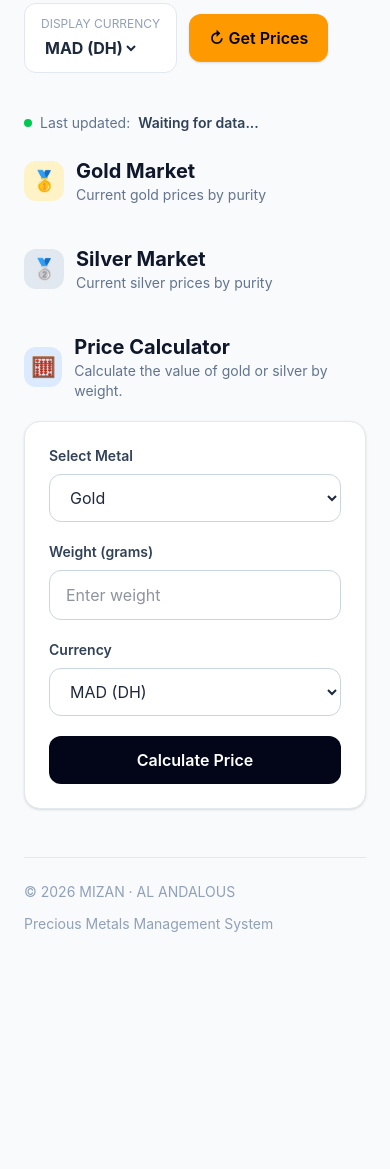
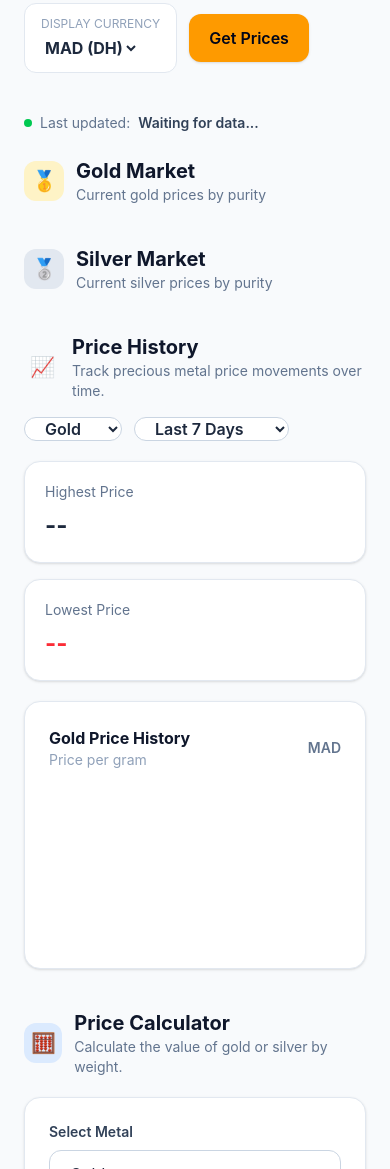
Before and after one commit to reda711/Mizan, a website: page index.html in a window 390 px wide. Shown: the part 341-1510 px from the top of the page. Before the commit the page ends 1315 px from the top, so only its background shows below. Drawn offline with Linux system fonts and the light colour scheme.

Commit message:
feat:highest/lowest

```diff
--- a/index.html
+++ b/index.html
@@ -69,7 +69,7 @@
             id="refresh"
             class="bg-amber-500 hover:bg-amber-600 text-slate-950 font-semibold px-5 py-3 rounded-xl shadow-sm transition duration-200 flex items-center gap-2"
           >
-            ↻ Get Prices
+            Get Prices
           </button>
         </div>
       </section>
@@ -117,6 +117,88 @@
 
         <div id="silverdashboard" class=""></div>
       </section>
+
+<!-- Price History -->
+<section class="mb-10">
+  <div class="flex flex-col sm:flex-row justify-between sm:items-center gap-4 mb-5">
+    <div class="flex items-center gap-3">
+      <div class="w-10 h-10 bg-purple-100 rounded-xl flex items-center justify-center text-xl">
+        📈
+      </div>
+
+      <div>
+        <h3 class="text-xl font-bold text-slate-900">Price History</h3>
+        <p class="text-sm text-slate-500">
+          Track precious metal price movements over time.
+        </p>
+      </div>
+    </div>
+
+    <div class="flex gap-3">
+      <select
+        id="history-metal"
+        class="border border-slate-300 rounded-xl px-4 py-2 bg-white font-semibold outline-none focus:ring-2 focus:ring-amber-500"
+      >
+        <option value="gold">Gold</option>
+        <option value="silver">Silver</option>
+      </select>
+
+      <select
+        id="history-period"
+        class="border border-slate-300 rounded-xl px-4 py-2 bg-white font-semibold outline-none focus:ring-2 focus:ring-amber-500"
+      >
+        <option value="7">Last 7 Days</option>
+        <option value="30">Last 30 Days</option>
+      </select>
+    </div>
+  </div>
+
+  <!-- Statistics -->
+  <div class="grid grid-cols-1 sm:grid-cols-3 gap-4 mb-5">
+
+    <div class="bg-white border border-slate-200 rounded-2xl p-5 shadow-sm">
+      <p class="text-sm text-slate-500 mb-2">Highest Price</p>
+      <p id="history-highest" class="text-2xl font-bold text-green-600">
+        --
+      </p>
+    </div>
+
+    <div class="bg-white border border-slate-200 rounded-2xl p-5 shadow-sm">
+      <p class="text-sm text-slate-500 mb-2">Lowest Price</p>
+      <p id="history-lowest" class="text-2xl font-bold text-red-500">
+        --
+      </p>
+    </div>
+  </div>
+
+  <!-- Chart -->
+  <div class="bg-white border border-slate-200 rounded-2xl p-6 shadow-sm">
+
+    <div class="flex justify-between items-center mb-6">
+      <div>
+        <h4 id="history-chart-title" class="font-bold text-slate-900">
+          Gold Price History
+        </h4>
+        <p class="text-sm text-slate-400">
+          Price per gram
+        </p>
+      </div>
+
+      <span
+        id="history-currency"
+        class="text-sm font-semibold text-slate-500"
+      >
+        MAD
+      </span>
+    </div>
+
+    <div class="relative w-full h-72">
+      <canvas id="history-chart"></canvas>
+    </div>
+
+  </div>
+</section>
+
       <!-- Metal Price Calculator -->
       <section class="mb-10">
         <div class="flex items-center gap-3 mb-5">
--- a/main.js
+++ b/main.js
@@ -1,6 +1,4 @@
-// https://xaus.com/api/v1/history
 const select = document.getElementById("currency");
-const savedselect = localStorage.getItem("select")
 const refresh = document.getElementById("refresh");
 const golddashboard = document.getElementById("golddashboard");
 const silverdashboard = document.getElementById("silverdashboard");
@@ -14,6 +12,8 @@ const calculatediv = document.getElementById("calculation-result");
 const metaltype = document.getElementById("metal-type");
 const welcome = document.getElementById("date");
 const calculatecurrency = document.getElementById("calculator-currency");
+const lowest = document.getElementById("history-lowest")
+const highest = document.getElementById("history-highest")
 const today = new Date();
 const formattedDate = today.toLocaleDateString("en-GB", {
   weekday: "long",
@@ -42,7 +42,6 @@ async function getgoldprice(currency) {
 
     return price;
   } catch (error) {
-    console.error(error);
     throw error;
   }
 }
@@ -56,9 +55,11 @@ async function getsilverprice(currency) {
       throw new Error("Failed to fetch data from API");
     }
     const data = await response.json();
-
     const goldPricePergram = data.xau.price;
     const goldSilverRatio = data.gold_silver_ratio;
+    if (typeof goldSilverRatio !== "number" || !Number.isFinite(goldSilverRatio)) {
+      throw new Error("Invalid gold price");
+    }
 
     const silverPricePergram = goldPricePergram / goldSilverRatio;
     return silverPricePergram;
@@ -121,6 +122,7 @@ refresh.addEventListener("click", async () => {
     date = date.slice(0, 16).replace("T", " ");
     lastUpdated.textContent = `Last Updated on : ${date} GMT`;
   }
+  getgoldhistory()
 });
 
 calculatebtn.addEventListener("click", async () => {
@@ -167,3 +169,19 @@ calculatebtn.addEventListener("click", async () => {
     }
   }
 });
+
+async function getgoldhistory(){
+  try{
+  const res2 = await fetch("https://xaus.com/api/v1/history")
+  if(!res2.ok){
+    throw new Error("fetching wasn't successful")
+  }
+  const result = await res2.json()
+  highest.textContent = result.ranges?.week.high
+  lowest.textContent = result.ranges?.week.low
+
+}
+  catch(error){
+    throw new Error(error)
+  }
+}
```
Also changed, not shown: README.md.
